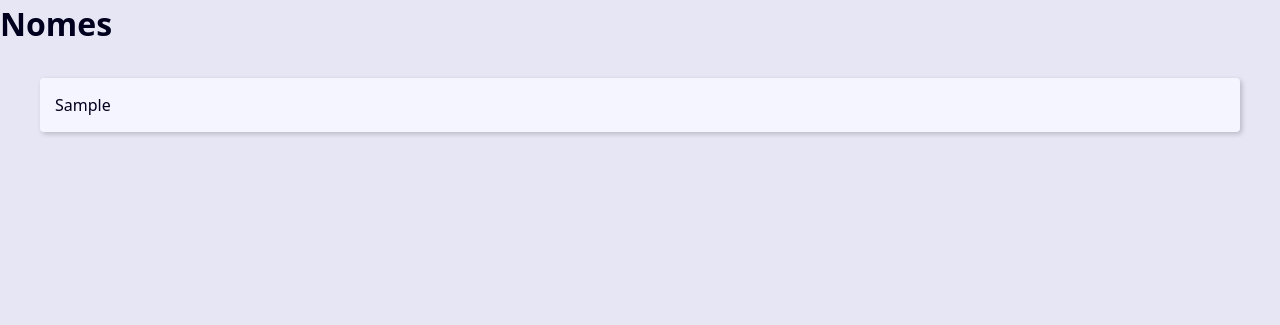
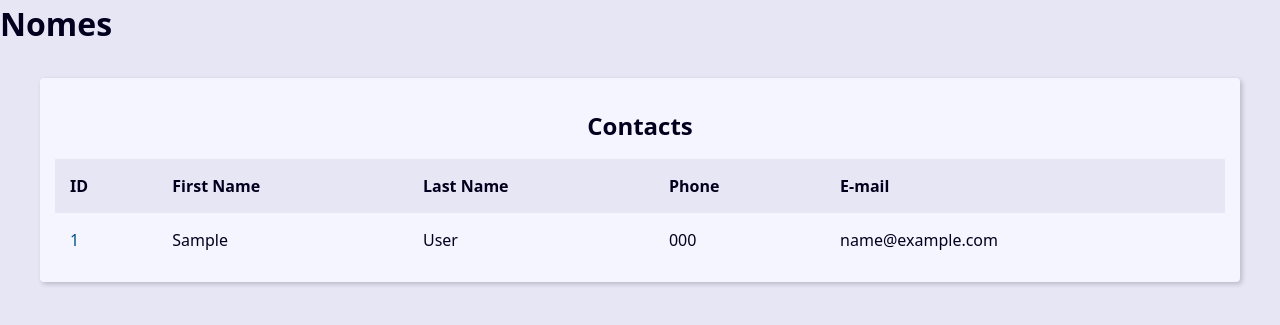
Before and after one commit to CaiuaAbrantes/projeto-agenda-django-23, a Django app: page / in a window 1280 px wide. Shown: the top 325 px of the page. Run offline with Django 5.2, Linux system fonts and the light colour scheme; tables that the repository leaves empty hold one stand-in row (values such as "Sample post").

Commit message:
Criando tabela com os contatos no index.html

```diff
--- a/contact/templates/contact/index.html
+++ b/contact/templates/contact/index.html
@@ -1,6 +1,44 @@
 {% extends "global/base.html" %}
 {% block content %}
-  {% for contact in contacts %}
-    {{ contact.first_name }} <br>
-  {% endfor %}
+  <div class="responsive-table">
+    <table class="contacts-table">
+      <caption class="table-caption ">
+        Contacts
+      </caption>
+
+      <thead>
+        <tr class="table-row table-row-header">
+          <th class="table-header">ID</th>
+          <th class="table-header">First Name</th>
+          <th class="table-header">Last Name</th>
+          <th class="table-header">Phone</th>
+          <th class="table-header">E-mail</th>
+        </tr>
+      </thead>
+
+      <tbody>
+        {% for contact in contacts %}
+          <tr class="table-row">
+            <td class="table-cel">
+              <a class="table-link" href="#">
+                {{ contact.id }}
+              </a>
+            </td>
+            <td class="table-cel">
+              {{ contact.first_name }}
+            </td>
+            <td class="table-cel">
+              {{ contact.last_name }}
+            </td>
+            <td class="table-cel">
+              {{ contact.phone }}
+            </td>
+            <td class="table-cel">
+              {{ contact.email }}
+            </td>
+          </tr>
+        {% endfor %}
+      </tbody>
+    </table>
+  </div>
 {% endblock content %}
```
